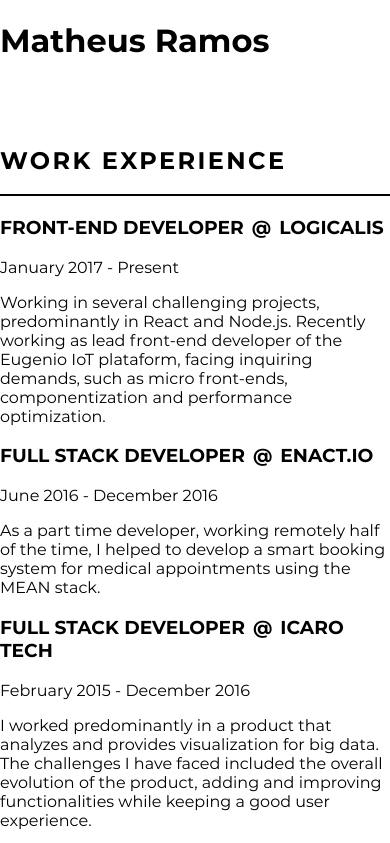
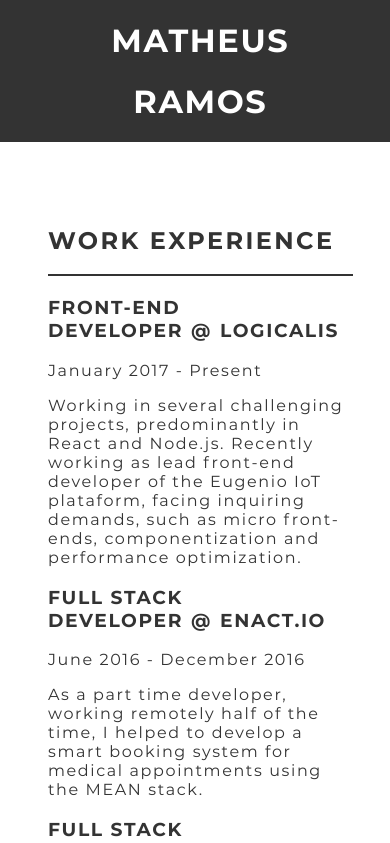
Before and after one commit to matheusramos/resume, a React app: page / in a window 390 px wide. Shown: the top 843 px of the page. Built offline with nearby package versions, Linux system fonts and the light colour scheme.

Commit message:
Improve sidebar layout with css grid
With a proto mobile support

```diff
--- a/src/App.css
+++ b/src/App.css
@@ -1,4 +1,19 @@
-.App {
+/* mobile */
+@media (max-width: 480px) {
+  .app {
+    display: grid;
+  }
+}
+
+@media (min-width: 480px) {
+  .app {
+    display: grid;
+    grid-template-columns: 1fr 3fr;
+  }
+}
+
+.app h1 {
+  text-transform: uppercase;
   text-align: center;
 }
 
--- a/src/App.js
+++ b/src/App.js
@@ -1,18 +1,25 @@
-import React, { Component, Fragment } from 'react';
+import React, { Component } from 'react';
 
-import MainSection from './components/MainSection';
+import Main from './components/Main';
+import Section from './components/Section';
 import Experience from './components/Experience';
 import Education from './components/Education';
+import Sidebar from './components/Sidebar';
 
+import styles from './App.css';
 import info from './data.json';
 
 class App extends Component {
   render() {
     const { experience, education } = info;
     return (
-      <Fragment>
-        <h1>{`${info.name.first} ${info.name.last}`}</h1>
-        <MainSection title="Work experience">
+      <div className={styles.app}>
+        <Sidebar>
+          <h1>{info.name.first}</h1>
+          <h1>{info.name.last}</h1>
+        </Sidebar>
+        <Main>
+          <Section title="Work experience">
             {experience.map(xp => (
               <Experience
                 key={`${xp.title}-${xp.company}`}
@@ -23,8 +30,8 @@
                 description={xp.description}
               />
             ))}
-        </MainSection>
-        <MainSection title="Education">
+          </Section>
+          <Section title="Education">
             {education.map(ed => (
               <Education
                 key={`${ed.degree}-${ed.institute}`}
@@ -35,8 +42,9 @@
                 description={ed.description}
               />
             ))}
-        </MainSection>
-      </Fragment>
+          </Section>
+        </Main>
+      </div>
     );
   }
 }
--- /dev/null
+++ b/src/components/Main.css
@@ -0,0 +1,3 @@
+.root {
+  padding: 0 3rem 2rem 3rem;
+}
--- /dev/null
+++ b/src/components/Main.js
@@ -0,0 +1,6 @@
+import React from 'react';
+import styles from './Main.css';
+
+const Main = props => <div className={styles.root}>{props.children}</div>;
+
+export default Main;
--- a/src/components/MainSection.js
+++ /dev/null
@@ -1,11 +0,0 @@
-import React, { Fragment } from 'react';
-import styles from './MainSection.css';
-
-const MainSection = props => (
-  <Fragment>
-    <h2 className={styles.title}>{props.title}</h2>
-    {props.children}
-  </Fragment>
-);
-
-export default MainSection;
--- /dev/null
+++ b/src/components/Section.js
@@ -0,0 +1,11 @@
+import React from 'react';
+import styles from './Section.css';
+
+const Section = props => (
+  <div className={styles.root}>
+    <h2 className={styles.title}>{props.title}</h2>
+    {props.children}
+  </div>
+);
+
+export default Section;
--- /dev/null
+++ b/src/components/Sidebar.css
@@ -0,0 +1,4 @@
+.root {
+  background-color: #333;
+  color: #fff;
+}
--- /dev/null
+++ b/src/components/Sidebar.js
@@ -0,0 +1,6 @@
+import React from 'react';
+import styles from './Sidebar.css';
+
+const Sidebar = props => <div className={styles.root}>{props.children}</div>;
+
+export default Sidebar;
--- a/src/index.css
+++ b/src/index.css
@@ -15,5 +15,7 @@
 body {
   margin: 0;
   padding: 0;
+  color: #333;
   font-family: 'Montserrat', sans-serif;
+  letter-spacing: 0.1em;
 }
```
Also changed, not shown: src/components/Section.css (renamed from src/components/MainSection.css). Lines whose indentation alone changed are shown as unchanged.
